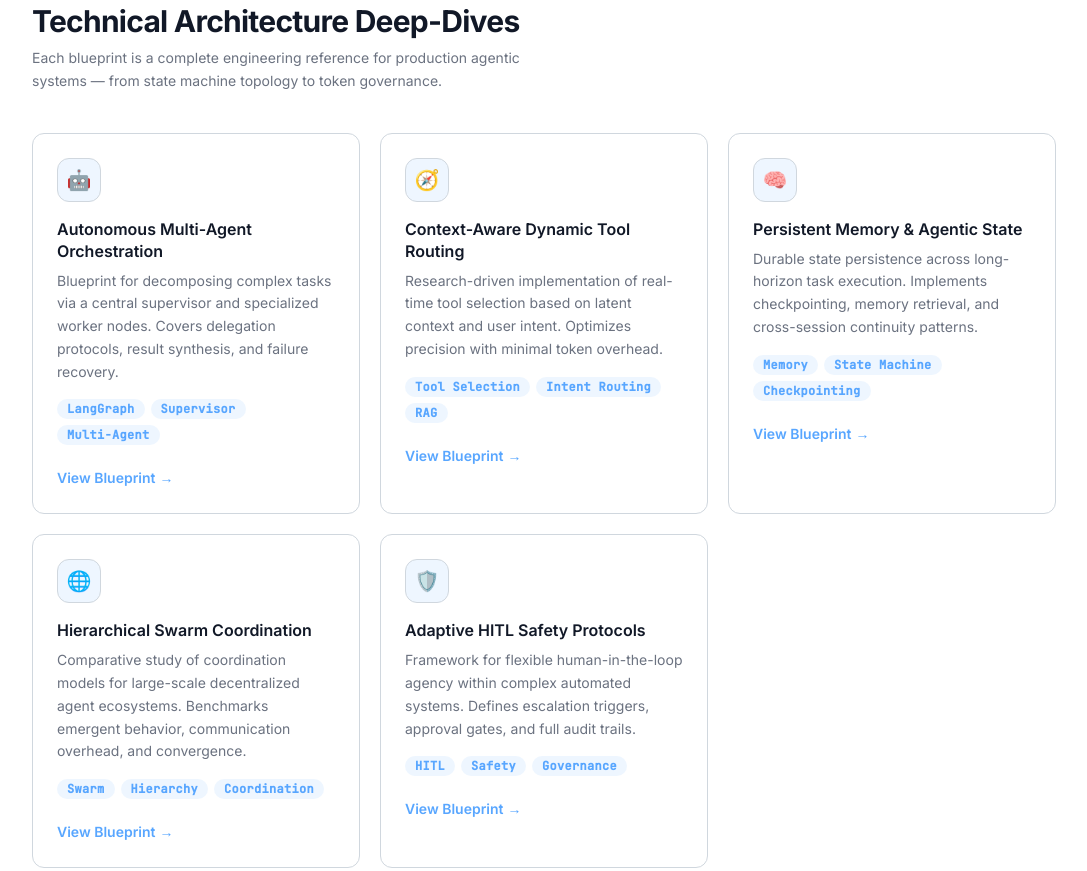
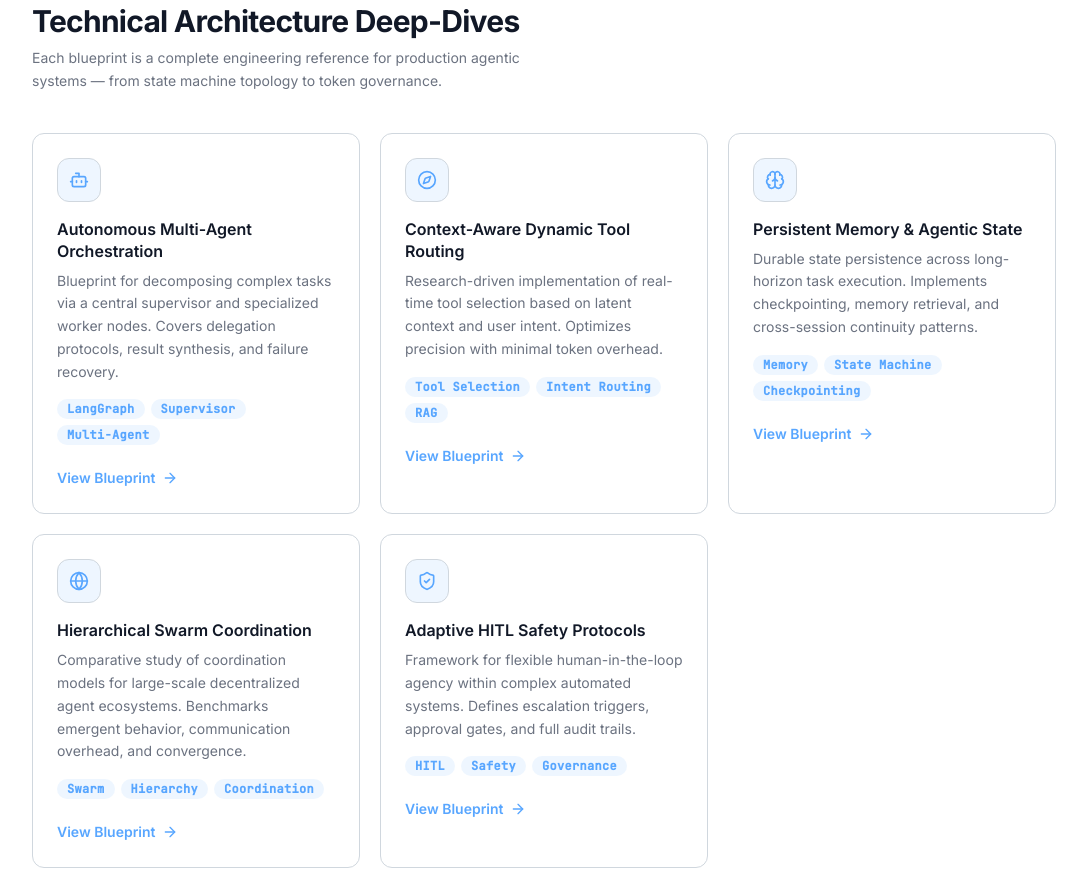
Before and after one commit to mustafabasar7/Portfolio, a website built with Vite: page index.html in a window 1280 px wide. Shown: the part 917-1788 px from the top of the page, without its empty margins (96-1183 px from the left). Built offline with nearby package versions, Linux system fonts and the light colour scheme.

Commit message:
fix: restore notebooks, switch to Lucide icons, fix name & email

```diff
--- a/index.html
+++ b/index.html
@@ -3,7 +3,7 @@
   <head>
     <meta charset="UTF-8" />
     <meta name="viewport" content="width=device-width, initial-scale=1.0" />
-    <title>Mustafa Başar — AI Solutions Engineer</title>
+    <title>Mustafa — AI Solutions Engineer</title>
     <meta
       name="description"
       content="Production-grade autonomous systems with LangGraph. LangGraph blueprints, multi-agent orchestration, and token-efficient reasoning pipelines."
@@ -26,7 +26,7 @@
     <header>
       <nav class="navbar" role="navigation" aria-label="Main navigation">
         <span class="text-base font-bold tracking-tight text-gray-900 dark:text-gray-100">
-          Mustafa <span class="text-accent-blue">Başar</span>
+          Mustafa
         </span>
 
         <div class="flex items-center gap-6">
@@ -214,7 +214,7 @@
               Open to agentic AI roles, consulting, and high-signal collaborations.
             </p>
             <div class="relative flex flex-wrap justify-center gap-3">
-              <a href="mailto:mustafabasar7@gmail.com" class="btn-primary">✉ Email Me</a>
+              <a href="mailto:mustafa.r.basar@gmail.com" class="btn-primary">✉ Email Me</a>
               <a href="https://www.linkedin.com/in/mustafabasar"
                  target="_blank" rel="noopener" class="btn-outline">LinkedIn</a>
               <a href="https://github.com/mustafabasar7"
--- a/package.json
+++ b/package.json
@@ -14,5 +14,8 @@
     "tailwindcss": "^3.4.19",
     "typescript": "~5.9.3",
     "vite": "^8.0.0"
+  },
+  "dependencies": {
+    "lucide": "^0.577.0"
   }
 }
--- a/src/data/projects.ts
+++ b/src/data/projects.ts
@@ -1,5 +1,5 @@
 export interface Project {
-  icon: string
+  icon: string   // lucide icon name
   title: string
   description: string
   tags: string[]
@@ -8,7 +8,7 @@ export interface Project {
 
 export const projects: Project[] = [
   {
-    icon: '🤖',
+    icon: 'bot',
     title: 'Autonomous Multi-Agent Orchestration',
     description:
       'Blueprint for decomposing complex tasks via a central supervisor and specialized worker nodes. Covers delegation protocols, result synthesis, and failure recovery.',
@@ -16,7 +16,7 @@ export const projects: Project[] = [
     url: 'https://github.com/mustafabasar7/Portfolio/blob/main/Advanced_Agentic_Systems/Autonomous_Multi_Agent_Orchestration.ipynb',
   },
   {
-    icon: '🧭',
+    icon: 'compass',
     title: 'Context-Aware Dynamic Tool Routing',
     description:
       'Research-driven implementation of real-time tool selection based on latent context and user intent. Optimizes precision with minimal token overhead.',
@@ -24,7 +24,7 @@ export const projects: Project[] = [
     url: 'https://github.com/mustafabasar7/Portfolio/blob/main/Advanced_Agentic_Systems/Context_Aware_Dynamic_Tool_Routing.ipynb',
   },
   {
-    icon: '🧠',
+    icon: 'brain',
     title: 'Persistent Memory & Agentic State',
     description:
       'Durable state persistence across long-horizon task execution. Implements checkpointing, memory retrieval, and cross-session continuity patterns.',
@@ -32,7 +32,7 @@ export const projects: Project[] = [
     url: 'https://github.com/mustafabasar7/Portfolio/blob/main/Advanced_Agentic_Systems/Persistent_Memory_Agentic_State.ipynb',
   },
   {
-    icon: '🌐',
+    icon: 'globe',
     title: 'Hierarchical Swarm Coordination',
     description:
       'Comparative study of coordination models for large-scale decentralized agent ecosystems. Benchmarks emergent behavior, communication overhead, and convergence.',
@@ -40,7 +40,7 @@ export const projects: Project[] = [
     url: 'https://github.com/mustafabasar7/Portfolio/blob/main/Advanced_Agentic_Systems/Hierarchical_Swarm_Coordination.ipynb',
   },
   {
-    icon: '🛡️',
+    icon: 'shield-check',
     title: 'Adaptive HITL Safety Protocols',
     description:
       'Framework for flexible human-in-the-loop agency within complex automated systems. Defines escalation triggers, approval gates, and full audit trails.',
--- a/src/main.ts
+++ b/src/main.ts
@@ -1,4 +1,5 @@
 import './style.css'
+import { createIcons, Bot, Compass, Brain, Globe, ShieldCheck, Mail, Linkedin, Github, ArrowRight } from 'lucide'
 import { projects, principles } from './data/projects'
 
 // ─── THEME ────────────────────────────────────────────────────────────────────
@@ -42,17 +43,19 @@ grid.innerHTML = projects
     (p) => `
   <article class="project-card">
     <div class="flex items-center justify-center w-11 h-11 rounded-xl mb-4
-                bg-accent-blue/10 border border-light-border dark:border-dark-border
-                text-xl select-none" aria-hidden="true">${p.icon}</div>
+                bg-accent-blue/10 border border-light-border dark:border-dark-border">
+      <i data-lucide="${p.icon}" class="w-5 h-5 text-accent-blue" aria-hidden="true"></i>
+    </div>
     <h3 class="text-base font-semibold mb-2 leading-snug text-gray-900 dark:text-gray-100">${p.title}</h3>
     <p class="text-sm text-gray-500 dark:text-gray-400 leading-relaxed mb-4">${p.description}</p>
     <div class="flex flex-wrap gap-1.5 mb-5">
       ${p.tags.map((t) => `<span class="tag">${t}</span>`).join('')}
     </div>
     <a href="${p.url}" target="_blank" rel="noopener"
-       class="inline-flex items-center gap-1 text-sm font-semibold text-accent-blue
-              hover:gap-2.5 transition-all duration-200">
-      View Blueprint <span aria-hidden="true">→</span>
+       class="inline-flex items-center gap-1.5 text-sm font-semibold text-accent-blue
+              hover:gap-3 transition-all duration-200">
+      View Blueprint
+      <i data-lucide="arrow-right" class="w-4 h-4" aria-hidden="true"></i>
     </a>
   </article>`,
   )
@@ -72,6 +75,11 @@ principlesGrid.innerHTML = principles
   </div>`,
   )
   .join('')
+
+// ─── INIT LUCIDE ICONS (run after all HTML is rendered) ───────────────────────
+createIcons({
+  icons: { Bot, Compass, Brain, Globe, ShieldCheck, Mail, Linkedin, Github, ArrowRight },
+})
 
 // ─── SCROLL REVEAL ────────────────────────────────────────────────────────────
 const observer = new IntersectionObserver(
```
Also changed, not shown: README.md (added), 15 other files.
